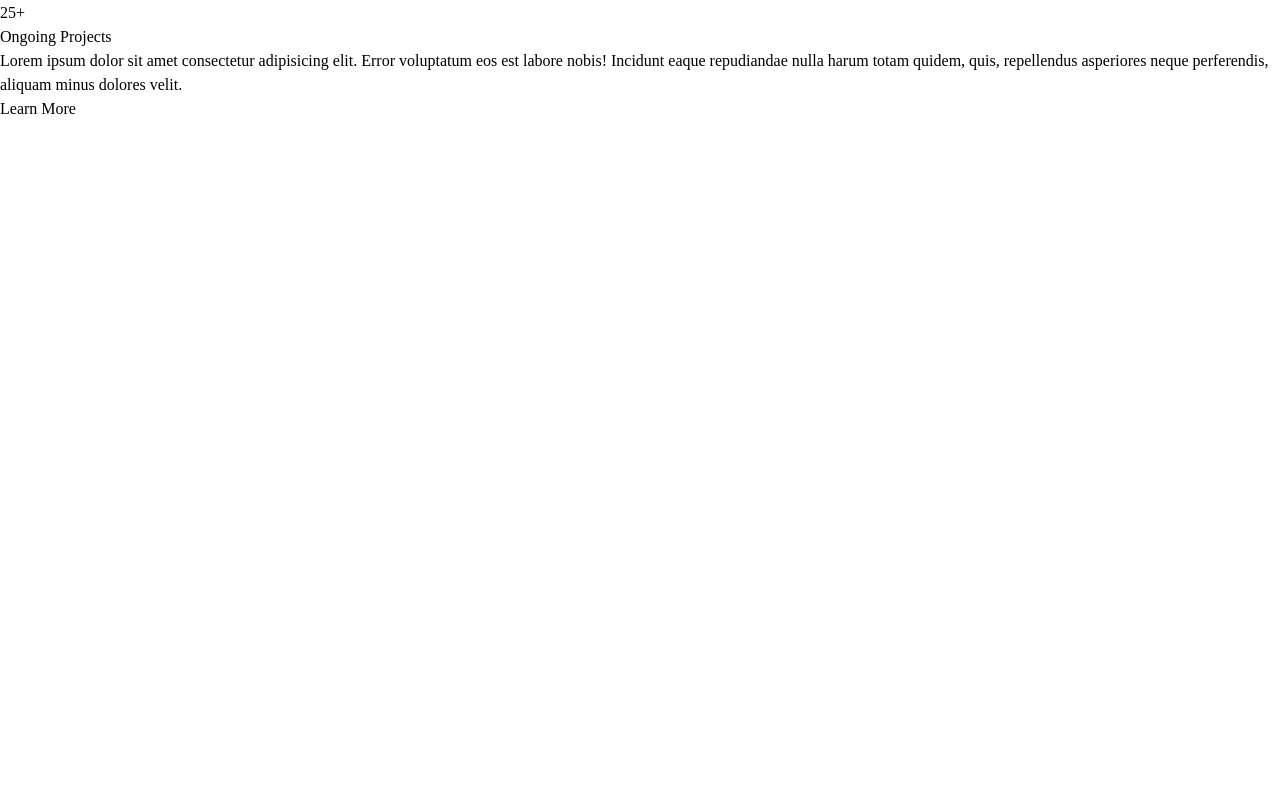
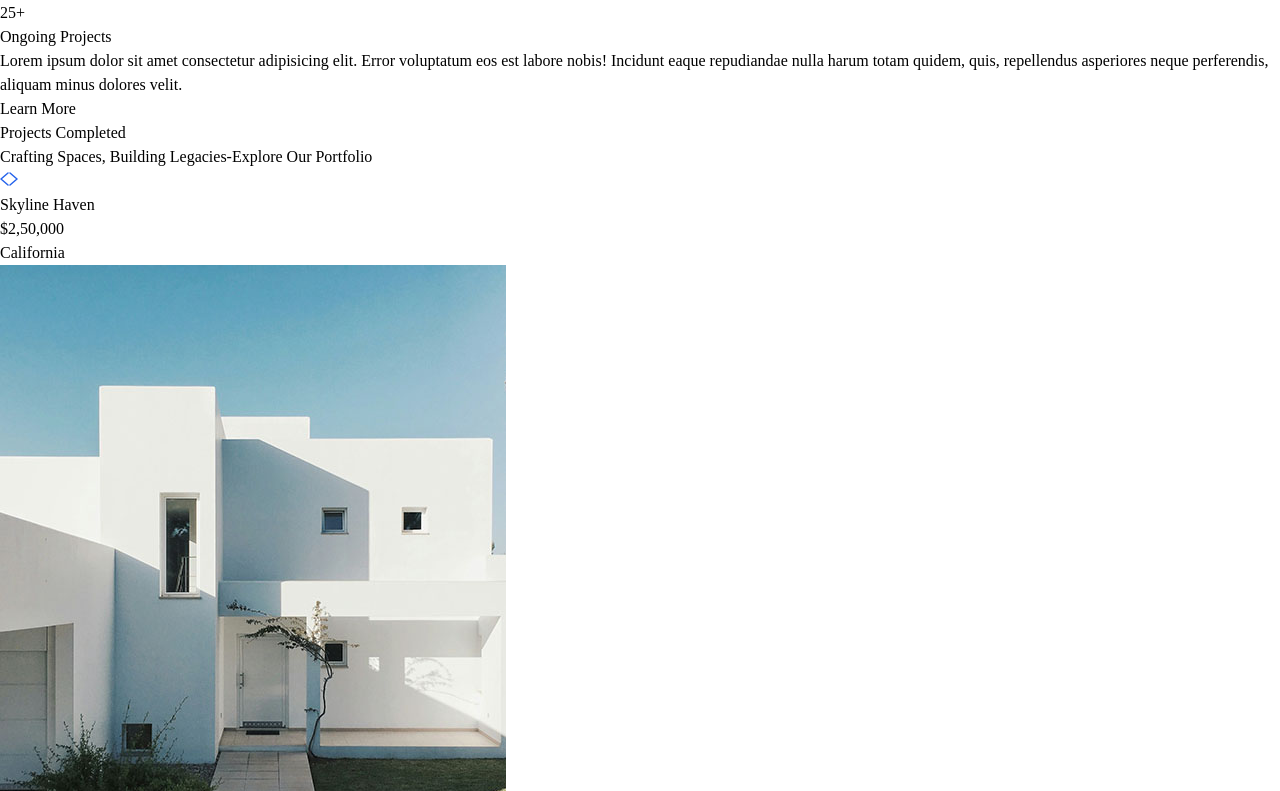
Before and after one commit to karpritam/real-estate, a React (Vite) app: page / in a window 1280 px wide. Shown: the part 1409-2200 px from the top of the page. Before the commit the page ends 1530 px from the top, so only its background shows below. Built offline with nearby package versions, Linux system fonts and the light colour scheme; a web font is replaced by a local one.

Commit message:
projects section half

```diff
--- a/src/App.jsx
+++ b/src/App.jsx
@@ -2,12 +2,14 @@ import React from "react";
 import Navbar from "./components/Navbar";
 import Header from "./components/Header";
 import About from "./components/About";
+import Projects from "./components/Projects";
 
 const App = () => {
 	return (
 		<div className="w-full overflow-hidden">
 			<Header />
 			<About/>
+			<Projects/>
 		</div>
 	);
 };
--- a/src/assets/assets.js
+++ b/src/assets/assets.js
@@ -5,7 +5,7 @@ import menu_icon from './menu_icon.svg'
 import star_icon from './star_icon.svg'
 import left_arrow from './left_arrow.svg'
 import right_arrow from './right_arrow.svg'
-import header_img from './header_img.png'
+// import header_img from './header_img.png'
 import brand_img from './brand_img.png'
 import project_img_1 from './project_img_1.jpg'
 import project_img_2 from './project_img_2.jpg'
@@ -23,7 +23,7 @@ export const assets = {
     cross_icon,
     menu_icon,
     star_icon,
-    header_img,
+    // header_img,
     brand_img,
     project_img_1,
     project_img_2,
--- /dev/null
+++ b/src/components/Projects.jsx
@@ -0,0 +1,39 @@
+import React from 'react'
+import left_arrow from '../assets/left_arrow.svg'
+import right_arrow from '../assets/right_arrow.svg'
+import {projectsData} from '../assets/assets'
+
+const Projects = () => {
+  return (
+    <div className='container mx-auto py-4 pt-20 px-6 md:px-20 lg:px-32 my-20 w-full overflow-hidden' id='Projects'>
+      <h1 className='text-2xl sm:text-4xl font-bold mb-2 text-center'>Projects <span className='underline underline-offset-4 decoration-1 under font-light'>Completed</span></h1>
+      <p className='text-center text-gray-500 mb-8 max-w-80 mx-auto'>Crafting Spaces, Building Legacies-Explore Our Portfolio</p>
+
+      {/* -----slider button---- */}
+      <div className='flex justify-end items-center mb-8'>
+        <button className='p-3 bg-gray-200 rounded mr-2' aria-label='Previous Project'>
+            <img src={left_arrow} alt='previous' />
+        </button>
+        <button className='p-3 bg-gray-200 rounded mr-2' aria-label='Next Project'>
+            <img src={right_arrow} alt='Next' />
+        </button>
+      </div>
+
+      {/* -----slider container----- */}
+      <div>
+        <div>
+            {projectsData.map((project, index) => (
+        <div key={index}>
+          <h2>{project.title}</h2>
+          <p>{project.price}</p>
+          <p>{project.location}</p>
+          <img src={project.image} alt={project.title} />
+        </div>
+      ))}
+        </div>
+      </div>
+    </div>
+  )
+}
+
+export default Projects
```
